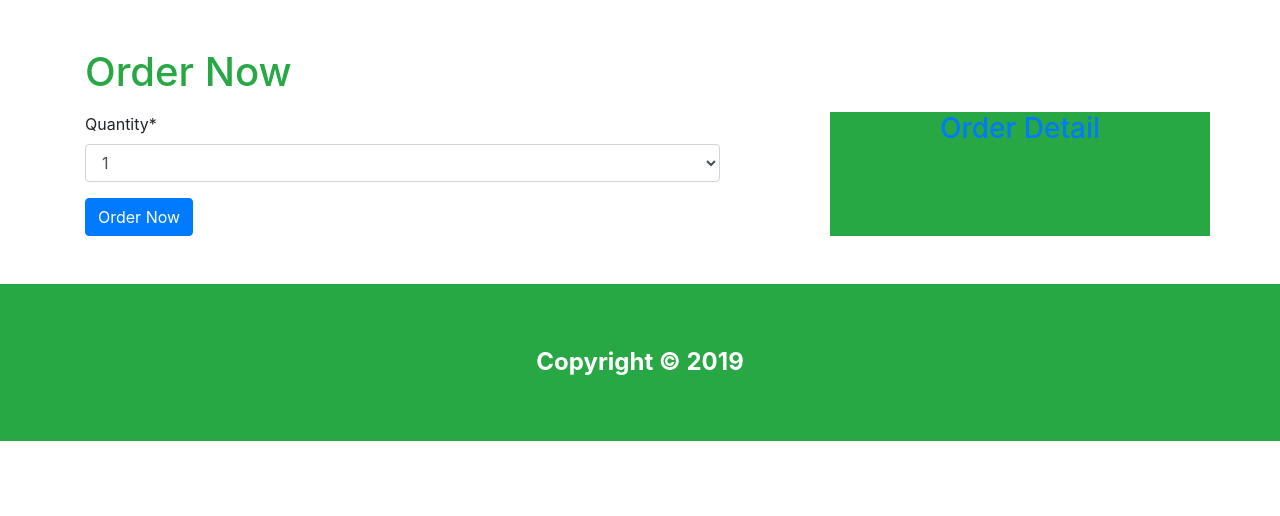
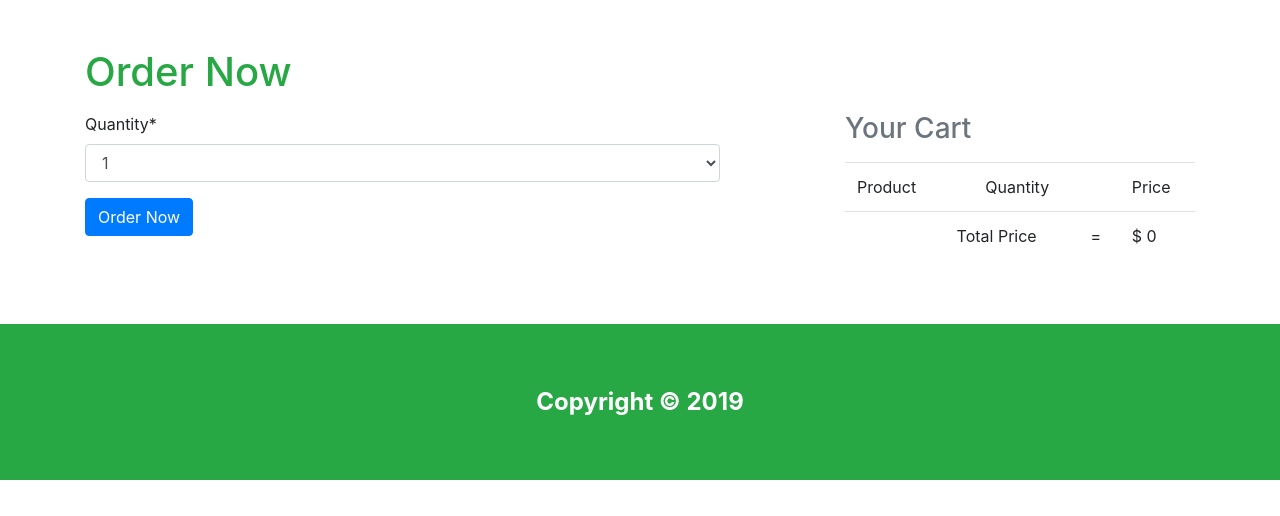
Before and after one commit to kaungmyathan22/shopping-cart, a Django app: template order/templates/order/order_create.html in a window 1280 px wide. Shown: the part 168-684 px from the top of the page. Run offline with Django 3.2, Linux system fonts and the light colour scheme; the template is opened without the code that fills it: values that come from a table or form of the project are taken from there, others are empty; parts of the project's set-up code (start-up, migrations or seed data) failed here and were passed over; some libraries are stand-ins or nearby versions.

Commit message:
order create page added

```diff
--- a/order/templates/order/order_create.html
+++ b/order/templates/order/order_create.html
@@ -15,15 +15,67 @@ Order Create
     </h1>
     <div class="row">
         <div class="col-md-7">
-            <form action="" method="POST">
+            <form action="{% url 'order:create' %}" method="POST">
                 {% csrf_token %}
                 {{ form|crispy}}
                 <button type="submit" class="btn btn-primary">Order Now</button>
             </form>
         </div>
-        <div class="col-md-4 offset-md-1 bg-success">
-            <p class="text-primary h3 text-center">
-                Order Detail
+        <div class="col-md-4 offset-md-1">
+            <p class="text-muted h3 mb-3">
+                Your Cart
+                <div>
+                    <table class="table">
+                        <tr>
+                            <td>
+                                Product
+                            </td>
+                            <td></td>
+                            <td>Quantity</td>
+                            <td></td>
+                            <td>
+                                Price
+                            </td>
+                        </tr>
+
+                        {% for item in cart %}
+                        <tr>
+                            <td>
+
+                                <a href="{{ item.get_absolute_url }}">
+                                    {{ item }}
+                                </a>
+                            </td>
+                            <td>
+                                X
+                            </td>
+                            <td>
+                                {{ item.quantity }}
+                            </td>
+                            <td>
+                                =
+                            </td>
+                            <td>
+                                $ {{ item.total_price }}
+                            </td>
+                        </tr>
+                        {% endfor %}
+                        <tr>
+                            <td colspan="1">
+
+                            </td>
+                            <td colspan="2">
+                                Total Price
+                            </td>
+                            <td>
+                                =
+                            </td>
+                            <td>
+                                $ {{ cart.get_total_price }}
+                            </td>
+                        </tr>
+                    </table>
+                </div>
             </p>
         </div>
     </div>
```
